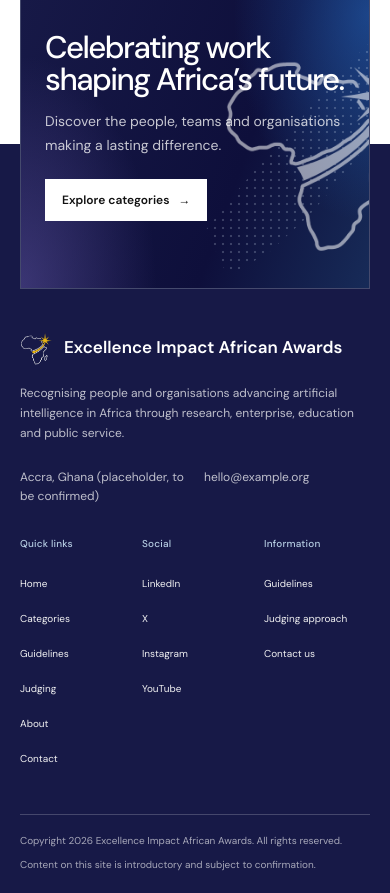
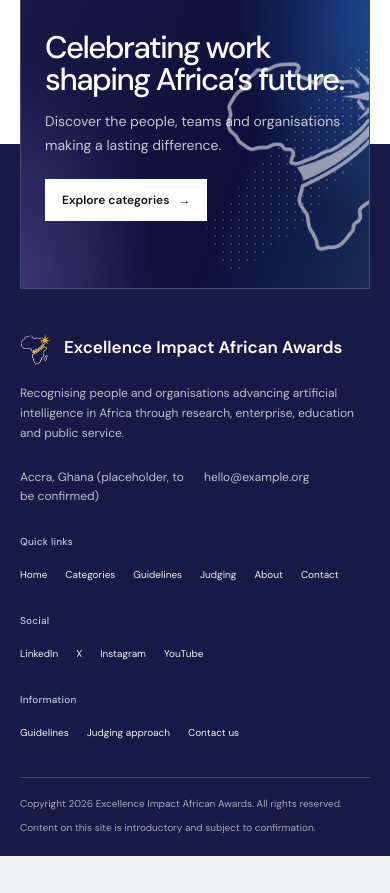
Before and after one commit to K2Debug/Excellence-Impact-Africa-Awards, a Laravel app: page /about in a window 390 px wide. Shown: the part 3812-4705 px from the top of the page. After the commit the page ends 4668 px from the top, so only its background shows below. Run offline with Laravel 12, Linux system fonts and the light colour scheme; style sheets or scripts are compiled from the project's sources.

Commit message:
Lay out footer links in horizontal rows

```diff
--- a/resources/css/app.css
+++ b/resources/css/app.css
@@ -218,11 +218,13 @@ a:hover { color:var(--eiaa-navy); }
  .site-footer__callout-copy { padding:32px 24px; }
  .site-footer__callout h2 { max-width:410px;font-size:clamp(30px,8vw,42px); }
  .site-footer__callout-art { right:-28%;width:78%;opacity:.55; }
- .site-footer__main { padding:42px 0 34px;grid-template-columns:repeat(3,minmax(0,1fr));gap:30px 16px; }
+ .site-footer__main { padding:42px 0 34px;grid-template-columns:1fr;gap:28px; }
  .site-footer__identity { grid-column:1/-1;display:grid;grid-template-columns:1fr 1fr;column-gap:18px; }
  .site-footer__brand,.site-footer__identity>p { grid-column:1/-1; }
  .site-footer__identity address,.site-footer__email { align-self:start; }
- .site-footer__links h2 { font-size:10px; }
+ .site-footer__links h2 { margin-bottom:12px;font-size:10px; }
+ .site-footer__links ul { display:flex;flex-wrap:wrap;align-items:center;gap:8px 18px; }
+ .site-footer__links li { margin:0; }
  .site-footer__links a { font-size:10px; }
  .site-footer__bottom { flex-direction:column;gap:8px; }
 }
```
Also changed, not shown: 1 other file.
